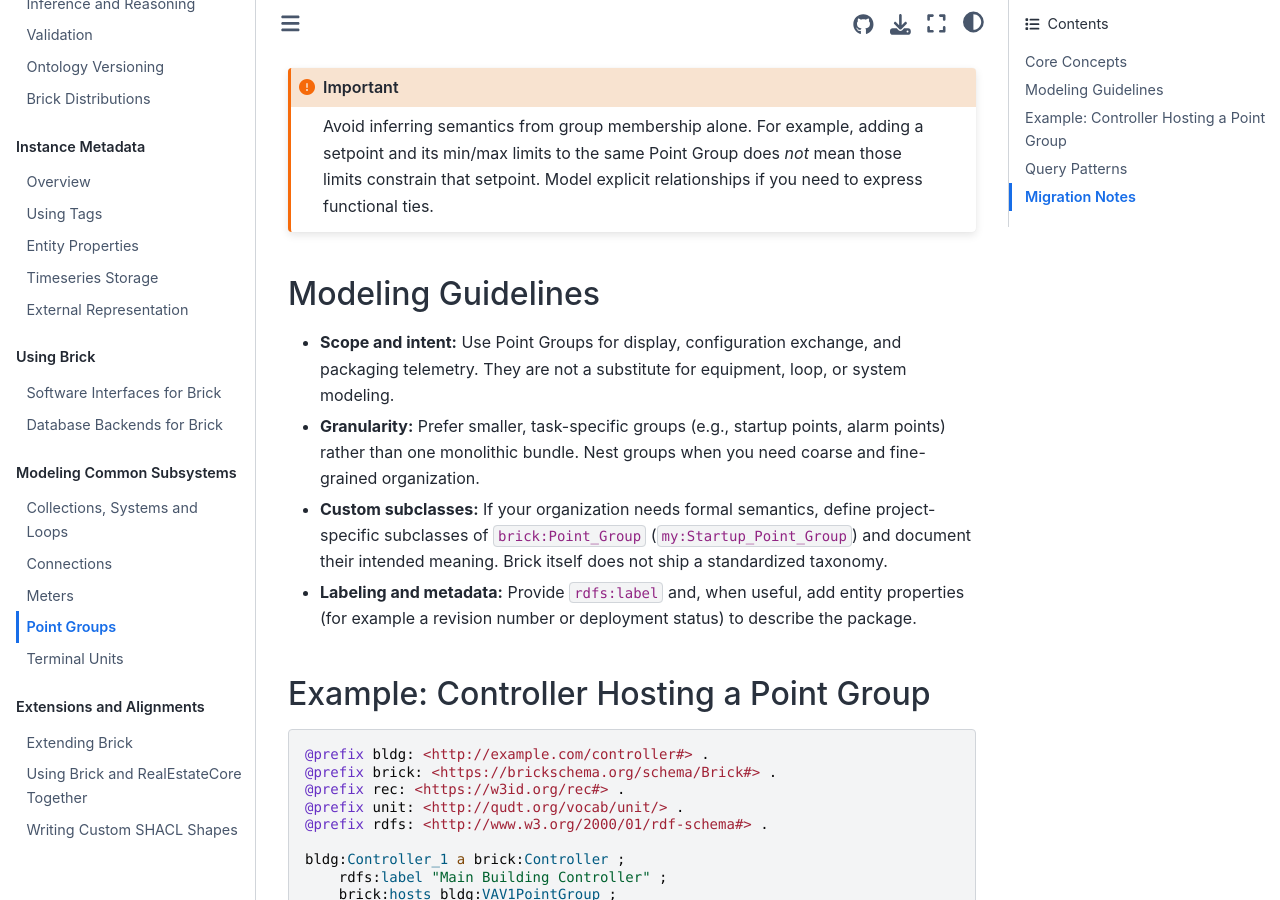
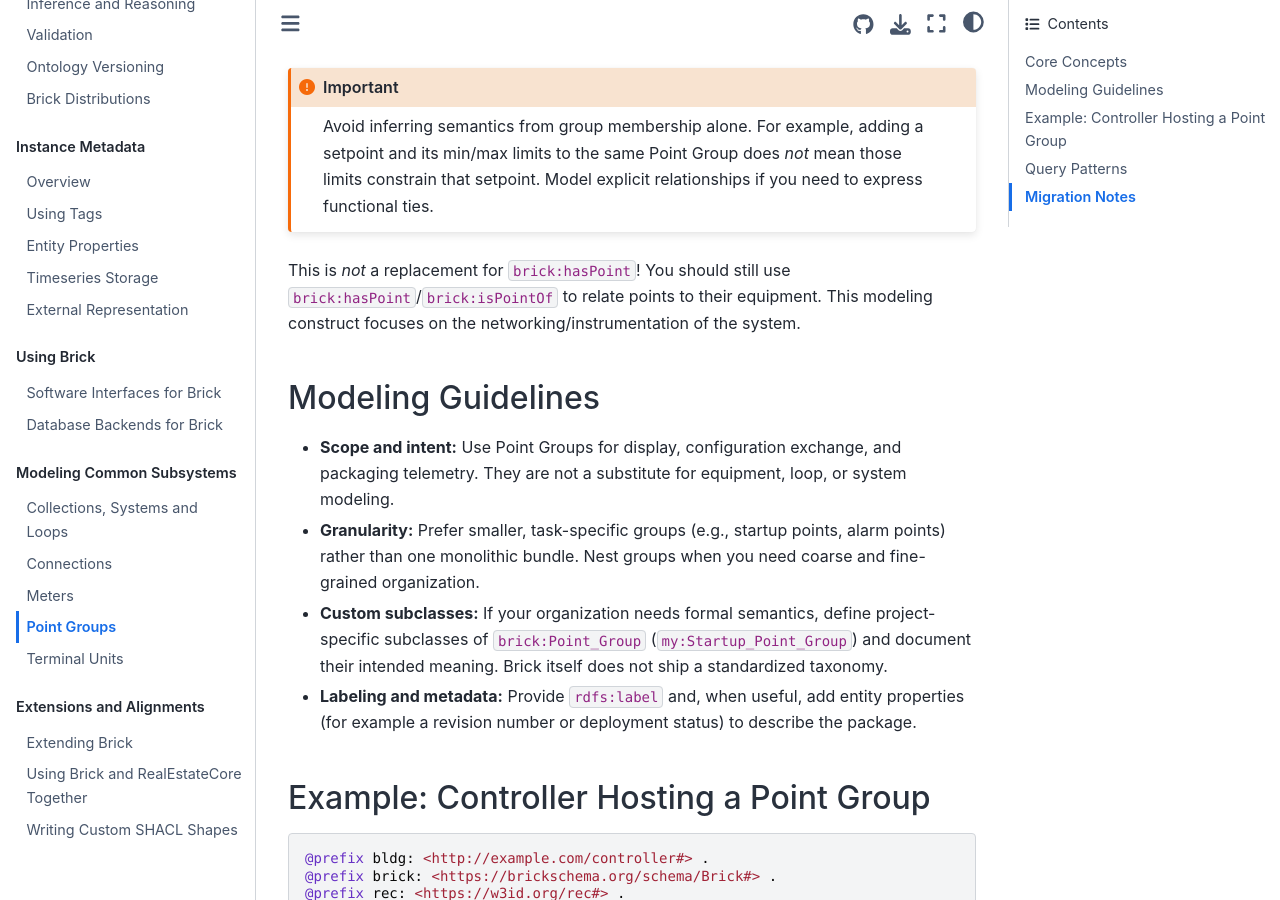
Before and after one commit to BrickSchema/docs, a Jupyter Book: the page built from modeling/point-groups.md, in a window 1280 px wide and 900 px high, scrolled down 711 px. Built offline with Jupyter Book 1.0.4 settings and Sphinx 7.4.7 and the Sphinx Book theme 1.1.4, drawn with Linux system fonts in a browser that asks for light colours; some of the changed text lies outside the part shown.

Commit message:
Update Point Groups documentation for clarity
Clarify the role of Point Groups in modeling and emphasize their relationship with `brick:hasPoint`.

````diff
--- a/modeling/point-groups.md
+++ b/modeling/point-groups.md
@@ -15,6 +15,8 @@ Point Groups are Brick collections that organize sets of related points (and opt
 ```{important}
 Avoid inferring semantics from group membership alone. For example, adding a setpoint and its min/max limits to the same Point Group does *not* mean those limits constrain that setpoint. Model explicit relationships if you need to express functional ties.
 ```
+
+This is *not* a replacement for `brick:hasPoint`! You should still use `brick:hasPoint`/`brick:isPointOf` to relate points to their equipment. This modeling construct focuses on the networking/instrumentation of the system.
 
 ## Modeling Guidelines
 
````
Also changed, not shown: other parts of modeling/point-groups.md (+0 -1 lines).
